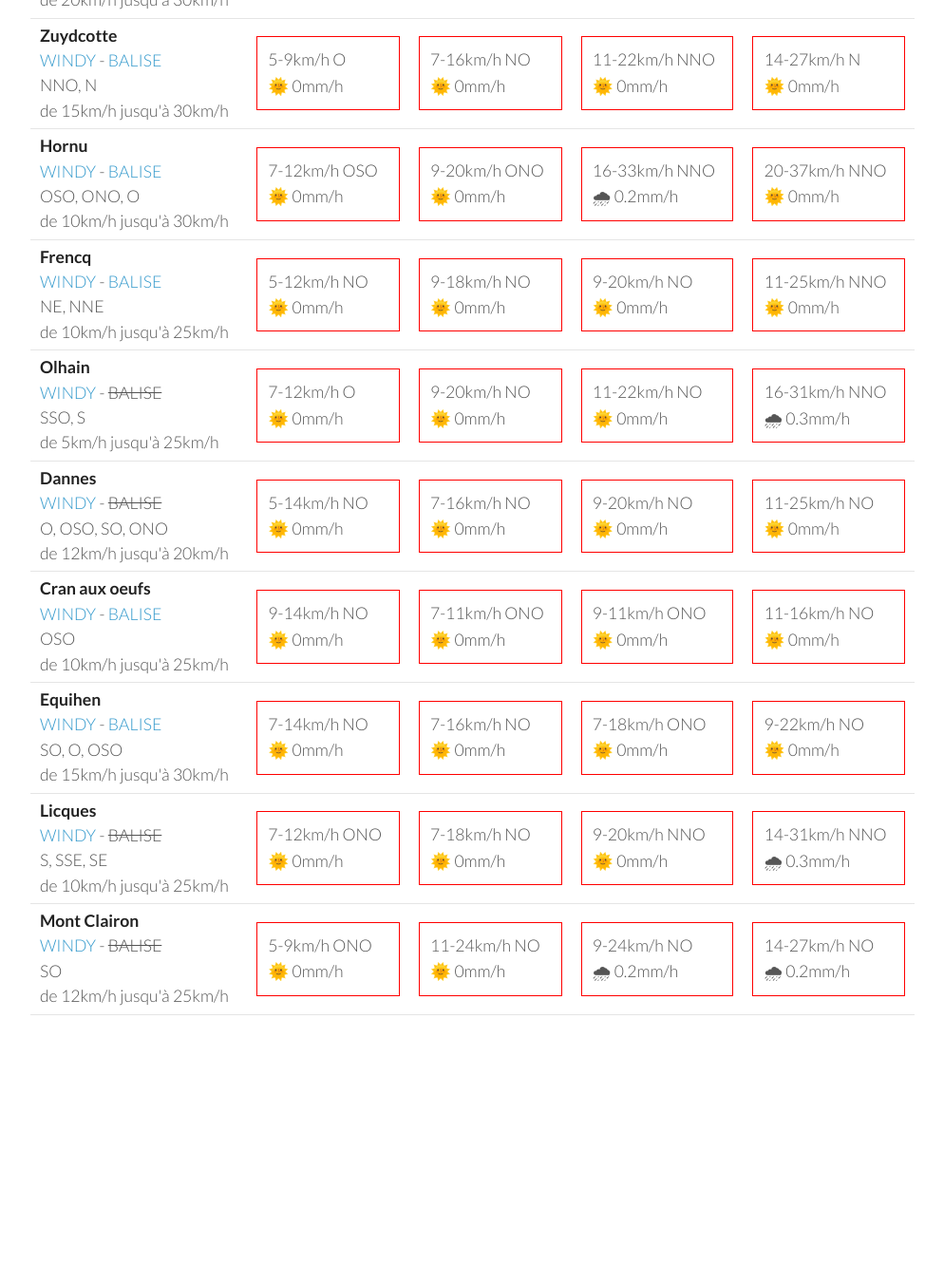
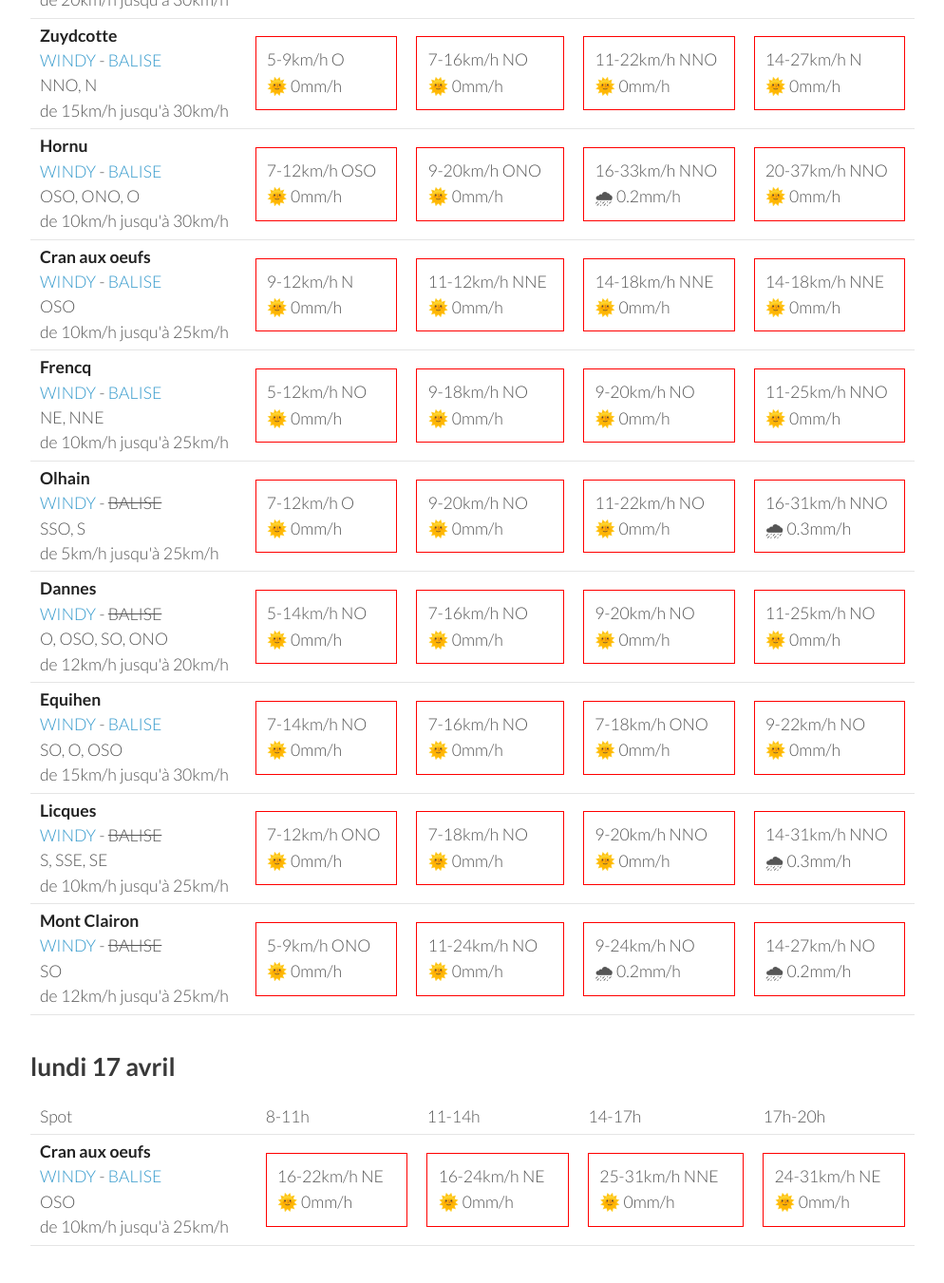
Before and after one commit to parapente-dans-le-nord/parapente-dans-le-nord.github.io, a Jekyll site: the page built from all.markdown, in a window 1280 px wide and 1400 px high, scrolled down 6215 px. Shown: the top 1351 px of the window at 95% size, without its empty margins (26-1020 px from the left). Built offline with Jekyll 4.4.1, drawn with Linux system fonts in a browser that asks for light colours; before the commit the page ends 7412 px from its top, so only the background shows below that; some of the changed text lies outside the part shown.

Commit message:
update index.markdown

```diff
--- a/all.markdown
+++ b/all.markdown
@@ -44,10 +44,10 @@ page mise à jour le mercredi 12 avril 07:03
 <tr>
         <td><strong>Cran aux oeufs</strong><br><a href="https://windy.com/50.847/1.584?50.451,1.582,8,m:e3TagdN">WINDY</a> - <span class=""><a href="https://www.meteociel.fr/temps-reel/obs_villes.php?code2=7004">BALISE</a> </span><br> <span class="vent-favorable">OSO</span><br><span class="force-vent">de 10km/h jusqu'à 25km/h</span> </td>
 
-            <td><div class="not-flyable"><p>31-42km/h OSO</p><p>🌧 0.4mm/h</p></div></td>
-            <td><div class="not-flyable"><p>38-68km/h OSO</p><p>🌧 1mm/h</p></div></td>
-            <td><div class="not-flyable"><p>42-72km/h SO</p><p>🌧 0.2mm/h</p></div></td>
-            <td><div class="not-flyable"><p>64-88km/h SO</p><p>🌞 0mm/h</p></div></td>
+            <td><div class="not-flyable"><p>31-44km/h OSO</p><p>🌞 0mm/h</p></div></td>
+            <td><div class="not-flyable"><p>37-57km/h OSO</p><p>🌧 0.4mm/h</p></div></td>
+            <td><div class="not-flyable"><p>44-62km/h SO</p><p>🌧 0.7mm/h</p></div></td>
+            <td><div class="not-flyable"><p>55-74km/h SO</p><p>🌧 0.8mm/h</p></div></td>
 
 
     </tr>
@@ -84,10 +84,10 @@ page mise à jour le mercredi 12 avril 07:03
 <tr>
         <td><strong>Dannes</strong><br><a href="https://windy.com/50.587/1.637?50.188,1.637,8">WINDY</a> - <span class="no-balise"> BALISE </span><br> <span class="vent-favorable">O, OSO, SO, ONO</span><br><span class="force-vent">de 12km/h jusqu'à 20km/h</span> </td>
 
-            <td><div class="not-flyable"><p>18-42km/h OSO</p><p>🌧 0.5mm/h</p></div></td>
-            <td><div class="not-flyable"><p>24-46km/h OSO</p><p>🌧 1.4mm/h</p></div></td>
-            <td><div class="not-flyable"><p>35-66km/h SO</p><p>🌧 1.2mm/h</p></div></td>
-            <td><div class="not-flyable"><p>46-85km/h SO</p><p>🌧 0.4mm/h</p></div></td>
+            <td><div class="not-flyable"><p>16-38km/h OSO</p><p>🌧 0.6mm/h</p></div></td>
+            <td><div class="not-flyable"><p>24-72km/h OSO</p><p>🌧 1.3mm/h</p></div></td>
+            <td><div class="not-flyable"><p>24-77km/h SO</p><p>🌧 0.3mm/h</p></div></td>
+            <td><div class="not-flyable"><p>46-85km/h SO</p><p>🌞 0mm/h</p></div></td>
 
 
     </tr>
@@ -150,10 +150,10 @@ page mise à jour le mercredi 12 avril 07:03
 <tr>
         <td><strong>Cran aux oeufs</strong><br><a href="https://windy.com/50.847/1.584?50.451,1.582,8,m:e3TagdN">WINDY</a> - <span class=""><a href="https://www.meteociel.fr/temps-reel/obs_villes.php?code2=7004">BALISE</a> </span><br> <span class="vent-favorable">OSO</span><br><span class="force-vent">de 10km/h jusqu'à 25km/h</span> </td>
 
-            <td><div class="not-flyable"><p>38-51km/h O</p><p>🌞 0mm/h</p></div></td>
-            <td><div class="not-flyable"><p>35-50km/h OSO</p><p>🌞 0mm/h</p></div></td>
-            <td><div class="not-flyable"><p>37-50km/h OSO</p><p>🌞 0mm/h</p></div></td>
-            <td><div class="not-flyable"><p>38-51km/h OSO</p><p>🌞 0mm/h</p></div></td>
+            <td><div class="not-flyable"><p>38-57km/h O</p><p>🌞 0mm/h</p></div></td>
+            <td><div class="not-flyable"><p>33-50km/h O</p><p>🌞 0mm/h</p></div></td>
+            <td><div class="not-flyable"><p>35-46km/h OSO</p><p>🌞 0mm/h</p></div></td>
+            <td><div class="not-flyable"><p>35-46km/h OSO</p><p>🌞 0mm/h</p></div></td>
 
 
     </tr>
@@ -180,7 +180,7 @@ page mise à jour le mercredi 12 avril 07:03
 <tr>
         <td><strong>Dannes</strong><br><a href="https://windy.com/50.587/1.637?50.188,1.637,8">WINDY</a> - <span class="no-balise"> BALISE </span><br> <span class="vent-favorable">O, OSO, SO, ONO</span><br><span class="force-vent">de 12km/h jusqu'à 20km/h</span> </td>
 
-            <td><div class="not-flyable"><p>24-53km/h O</p><p>🌞 0mm/h</p></div></td>
+            <td><div class="not-flyable"><p>25-50km/h O</p><p>🌞 0mm/h</p></div></td>
             <td><div class="not-flyable"><p>27-51km/h OSO</p><p>🌧 0.6mm/h</p></div></td>
             <td><div class="not-flyable"><p>25-55km/h OSO</p><p>🌧 0.8mm/h</p></div></td>
             <td><div class="not-flyable"><p>29-55km/h OSO</p><p>🌧 0.2mm/h</p></div></td>
@@ -357,9 +357,9 @@ page mise à jour le mercredi 12 avril 07:03
         <td><strong>Cran aux oeufs</strong><br><a href="https://windy.com/50.847/1.584?50.451,1.582,8,m:e3TagdN">WINDY</a> - <span class=""><a href="https://www.meteociel.fr/temps-reel/obs_villes.php?code2=7004">BALISE</a> </span><br> <span class="vent-favorable">OSO</span><br><span class="force-vent">de 10km/h jusqu'à 25km/h</span> </td>
 
             <td><div class="not-flyable"><p>25-33km/h S</p><p>🌞 0mm/h</p></div></td>
-            <td><div class="not-flyable"><p>25-37km/h S</p><p>🌞 0mm/h</p></div></td>
-            <td><div class="not-flyable"><p>27-35km/h SSE</p><p>🌧 0.7mm/h</p></div></td>
-            <td><div class="not-flyable"><p>31-44km/h SE</p><p>🌧 4.2mm/h</p></div></td>
+            <td><div class="not-flyable"><p>24-35km/h S</p><p>🌞 0mm/h</p></div></td>
+            <td><div class="not-flyable"><p>27-37km/h S</p><p>🌧 0.7mm/h</p></div></td>
+            <td><div class="not-flyable"><p>33-46km/h SE</p><p>🌧 1.6mm/h</p></div></td>
 
 
     </tr>
@@ -432,10 +432,10 @@ page mise à jour le mercredi 12 avril 07:03
 <tr>
         <td><strong>Cran aux oeufs</strong><br><a href="https://windy.com/50.847/1.584?50.451,1.582,8,m:e3TagdN">WINDY</a> - <span class=""><a href="https://www.meteociel.fr/temps-reel/obs_villes.php?code2=7004">BALISE</a> </span><br> <span class="vent-favorable">OSO</span><br><span class="force-vent">de 10km/h jusqu'à 25km/h</span> </td>
 
-            <td><div class="not-flyable"><p>33-46km/h NO</p><p>🌧 0.3mm/h</p></div></td>
-            <td><div class="not-flyable"><p>37-50km/h NNO</p><p>🌧 0.2mm/h</p></div></td>
-            <td><div class="not-flyable"><p>25-48km/h N</p><p>🌧 0.2mm/h</p></div></td>
-            <td><div class="not-flyable"><p>20-35km/h N</p><p>🌞 0mm/h</p></div></td>
+            <td><div class="not-flyable"><p>33-46km/h ONO</p><p>🌧 0.5mm/h</p></div></td>
+            <td><div class="not-flyable"><p>25-55km/h N</p><p>🌧 0.3mm/h</p></div></td>
+            <td><div class="not-flyable"><p>27-42km/h NNE</p><p>🌞 0mm/h</p></div></td>
+            <td><div class="not-flyable"><p>25-38km/h NNE</p><p>🌞 0mm/h</p></div></td>
 
 
     </tr>
@@ -566,6 +566,16 @@ page mise à jour le mercredi 12 avril 07:03
 
     </tr>
 <tr>
+        <td><strong>Cran aux oeufs</strong><br><a href="https://windy.com/50.847/1.584?50.451,1.582,8,m:e3TagdN">WINDY</a> - <span class=""><a href="https://www.meteociel.fr/temps-reel/obs_villes.php?code2=7004">BALISE</a> </span><br> <span class="vent-favorable">OSO</span><br><span class="force-vent">de 10km/h jusqu'à 25km/h</span> </td>
+
+            <td><div class="not-flyable"><p>9-12km/h N</p><p>🌞 0mm/h</p></div></td>
+            <td><div class="not-flyable"><p>11-12km/h NNE</p><p>🌞 0mm/h</p></div></td>
+            <td><div class="not-flyable"><p>14-18km/h NNE</p><p>🌞 0mm/h</p></div></td>
+            <td><div class="not-flyable"><p>14-18km/h NNE</p><p>🌞 0mm/h</p></div></td>
+
+
+    </tr>
+<tr>
         <td><strong>Frencq</strong><br><a href="https://windy.com/50.559/1.669?50.159,1.670,8,m:e3qagdV">WINDY</a> - <span class=""><a href="https://balisemeteo.com/balise_histo.php?idBalise=159">BALISE</a> </span><br> <span class="vent-favorable">NE, NNE</span><br><span class="force-vent">de 10km/h jusqu'à 25km/h</span> </td>
 
             <td><div class="not-flyable"><p>5-12km/h NO</p><p>🌞 0mm/h</p></div></td>
@@ -592,16 +602,6 @@ page mise à jour le mercredi 12 avril 07:03
             <td><div class="not-flyable"><p>7-16km/h NO</p><p>🌞 0mm/h</p></div></td>
             <td><div class="not-flyable"><p>9-20km/h NO</p><p>🌞 0mm/h</p></div></td>
             <td><div class="not-flyable"><p>11-25km/h NO</p><p>🌞 0mm/h</p></div></td>
-
-
-    </tr>
-<tr>
-        <td><strong>Cran aux oeufs</strong><br><a href="https://windy.com/50.847/1.584?50.451,1.582,8,m:e3TagdN">WINDY</a> - <span class=""><a href="https://www.meteociel.fr/temps-reel/obs_villes.php?code2=7004">BALISE</a> </span><br> <span class="vent-favorable">OSO</span><br><span class="force-vent">de 10km/h jusqu'à 25km/h</span> </td>
-
-            <td><div class="not-flyable"><p>9-14km/h NO</p><p>🌞 0mm/h</p></div></td>
-            <td><div class="not-flyable"><p>7-11km/h ONO</p><p>🌞 0mm/h</p></div></td>
-            <td><div class="not-flyable"><p>9-11km/h ONO</p><p>🌞 0mm/h</p></div></td>
-            <td><div class="not-flyable"><p>11-16km/h NO</p><p>🌞 0mm/h</p></div></td>
 
 
     </tr>
@@ -639,3 +639,29 @@ page mise à jour le mercredi 12 avril 07:03
 </tbody>
 </table>
 {:/}
+## lundi 17 avril
+
+{::nomarkdown}
+<table>
+  <tbody>
+    <tr>
+      <td>Spot</td>
+      <td>8-11h</td>
+      <td>11-14h</td>
+      <td>14-17h</td>
+      <td>17h-20h</td>
+    </tr>
+<tr>
+        <td><strong>Cran aux oeufs</strong><br><a href="https://windy.com/50.847/1.584?50.451,1.582,8,m:e3TagdN">WINDY</a> - <span class=""><a href="https://www.meteociel.fr/temps-reel/obs_villes.php?code2=7004">BALISE</a> </span><br> <span class="vent-favorable">OSO</span><br><span class="force-vent">de 10km/h jusqu'à 25km/h</span> </td>
+
+            <td><div class="not-flyable"><p>16-22km/h NE</p><p>🌞 0mm/h</p></div></td>
+            <td><div class="not-flyable"><p>16-24km/h NE</p><p>🌞 0mm/h</p></div></td>
+            <td><div class="not-flyable"><p>25-31km/h NNE</p><p>🌞 0mm/h</p></div></td>
+            <td><div class="not-flyable"><p>24-31km/h NE</p><p>🌞 0mm/h</p></div></td>
+
+
+    </tr>
+
+</tbody>
+</table>
+{:/}
--- a/index.markdown
+++ b/index.markdown
@@ -7,7 +7,7 @@ title:  "Ou ça vole"
 {: .links}
 
 # Prevision Windy, modèle Arome
-page mise à jour le mercredi 12 avril 07:03
+page mise à jour le mercredi 12 avril 10:03
 
 
 
```
Also changed, not shown: other parts of all.markdown (+1 -1 lines).
